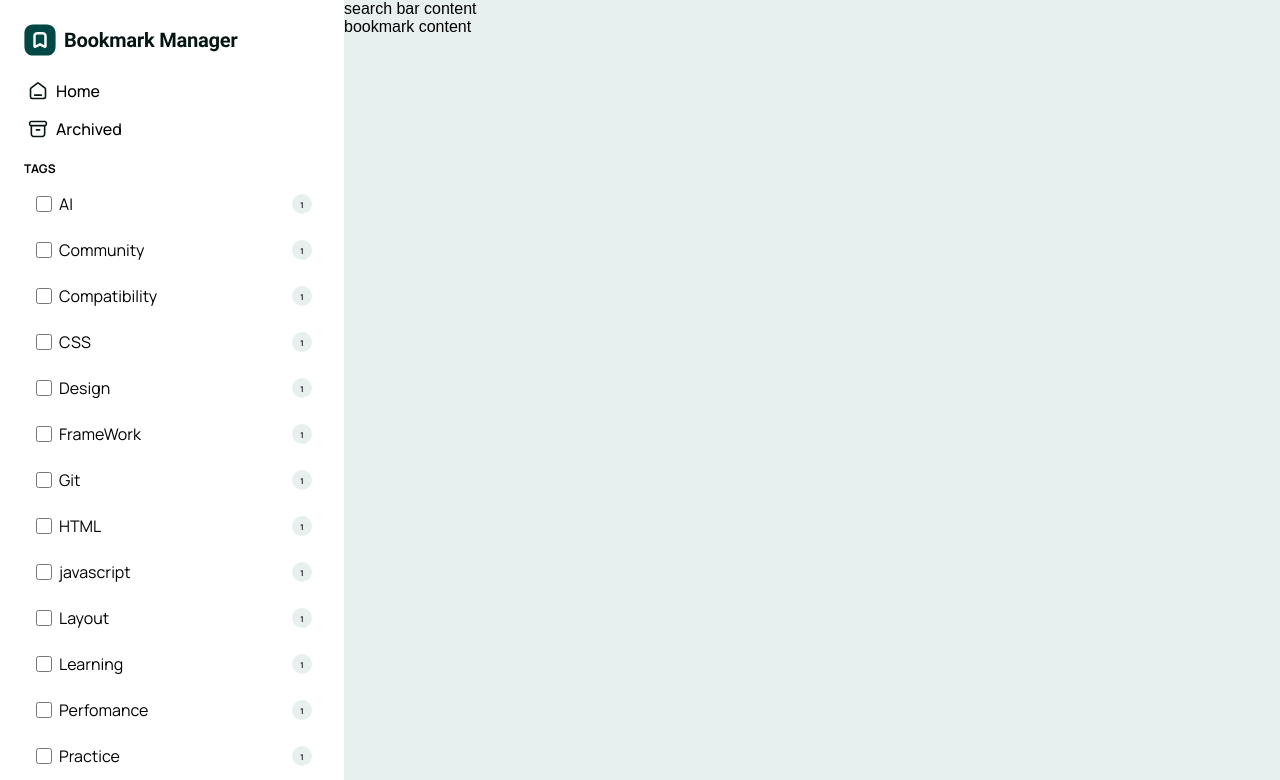
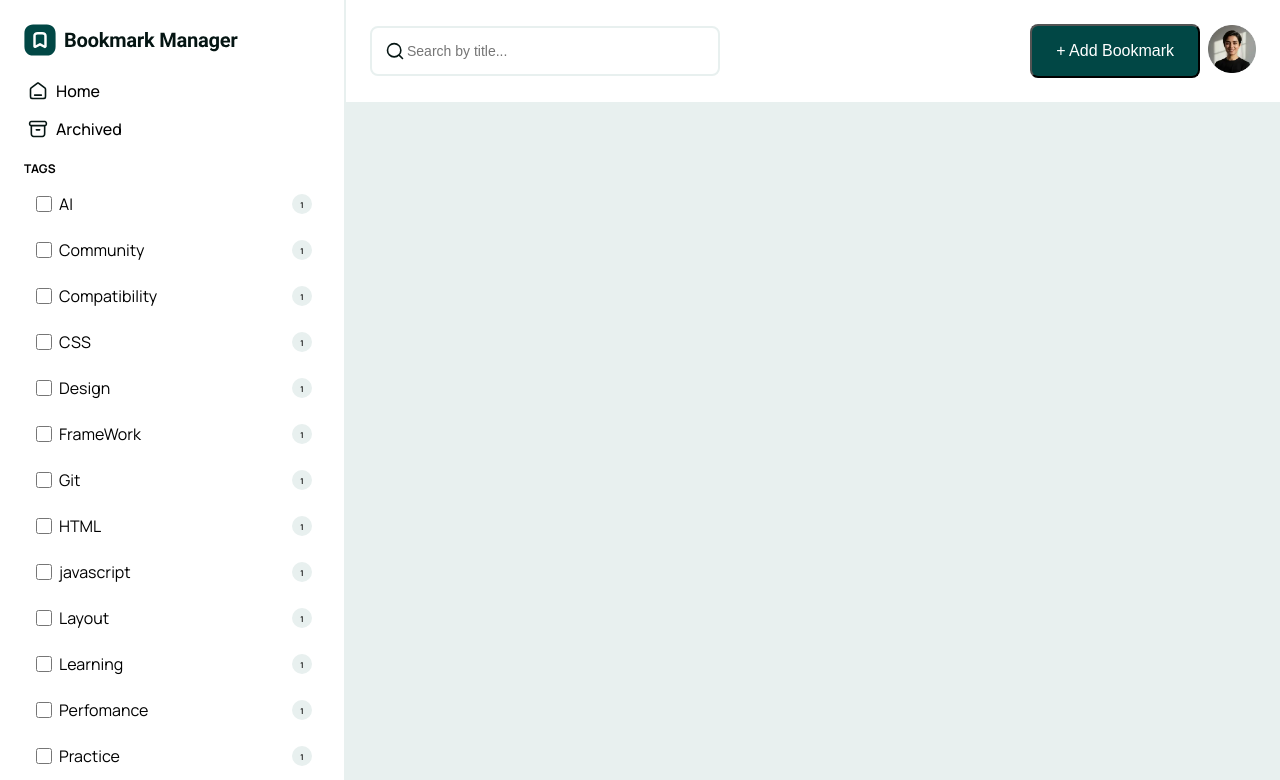
Before and after one commit to Mahesh-Samanapalli/Book-Mark-Manager-app, a website: page starter-code/index.html in a window 1280 px wide. Shown: the top 780 px of the page. Drawn offline with Linux system fonts and the light colour scheme.

Commit message:
sidebar and topbar design completed

```diff
--- a/starter-code/index.html
+++ b/starter-code/index.html
@@ -189,8 +189,21 @@
         </div>
       </aside>
       <main class="main-content">
-        <header class="topbar">search bar content</header>
-        <section class="bookmark-section">bookmark content</section>
+        <header class="topbar">
+          <div class="search-bar">
+            <img src="./assets/images/icon-search.svg" alt="">
+            <input type="text" placeholder="Search by title...">
+          </div>
+          <div class="user-profile">
+            <div class="add-bookmark">
+              <button class="add-bookmark-btn">+ Add Bookmark</button>
+            </div>
+            <div class="profile-cnt">
+              <img src="./assets/images/image-avatar.webp" alt="">
+            </div>
+          </div>
+        </header>
+        <section class="bookmark-section"></section>
       </main>
     </div>
   </body>
--- a/starter-code/style.css
+++ b/starter-code/style.css
@@ -13,7 +13,7 @@ body {
 }
 .app-container {
   display: flex;
-  min-height: 100vh;
+  height: 100vh;
 }
 .sidebar {
   width: 296px;
@@ -22,12 +22,18 @@ body {
   display: flex;
   flex-direction: column;
   gap: 16px;
+  overflow-y: auto;
+  border-right: 2px solid #e8f0ef;
+}
+.sidebar::-webkit-scrollbar {
+  display: none;
 }
 .main-content {
   display: flex;
   flex-direction: column;
   flex: 1;
-  background-color: #e8f0ef;
+   background-color: #e8f0ef;
+  /* background-color: #e8f0ef; */
 }
 .sidebar-nav {
   display: flex;
@@ -97,3 +103,44 @@ body {
   background-color: #e8f0ef;
   cursor: pointer;
 }
+.topbar {
+  display: flex;
+  justify-content: space-between;
+  align-items: center;
+  padding: 24px;
+  border-bottom: 2px solid #e8f0ef;
+  background-color: white;
+}
+.search-bar {
+  max-width: 320px;
+  width: 100%;
+  border: 2px #e8f0ef solid;
+  border-radius: 8px;
+  padding: 13px;
+  display: flex;
+  align-items: center;
+}
+.search-bar input {
+  border: none;
+  outline: none;
+  width: 100%;
+  font-size: 14px;
+  font-family: inherit;
+}
+.user-profile {
+  display: flex;
+  align-items: center;
+  gap: 8px;
+}
+.add-bookmark-btn {
+  background-color: #014745;
+  color: white;
+  padding: 16px 24px;
+  border-radius: 8px;
+  font-size: 16px;
+  cursor: pointer;
+}
+.profile-cnt img {
+  width: 48px;
+  height: 48px;
+}
```
